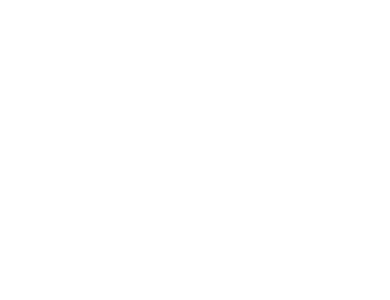
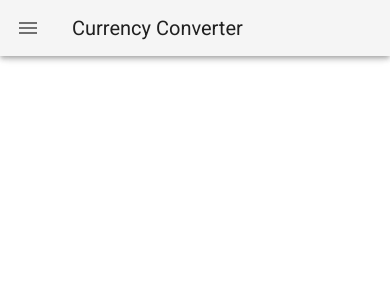
Before and after one commit to Nuran-Jafarov/currency-converter, a Vue app: page / in a window 390 px wide. Shown: the top 300 px of the page. Built offline with nearby package versions, Linux system fonts and the light colour scheme.

Commit message:
Created: TheAppBar and TheNavDrawer components.

```diff
--- a/src/App.vue
+++ b/src/App.vue
@@ -1,9 +1,22 @@
 <template>
-  <v-app> </v-app>
+  <v-app>
+    <the-app-bar></the-app-bar>
+    <the-nav-drawer></the-nav-drawer>
+    <v-main>
+      <v-container fluid>
+        <router-view></router-view>
+      </v-container>
+    </v-main>
+  </v-app>
 </template>
 
 <script>
+import TheAppBar from "@/components/TheAppBar";
+import TheNavDrawer from "@/components/TheNavDrawer";
+
 export default {
   name: "App",
+
+  components: { TheAppBar, TheNavDrawer },
 };
 </script>
--- /dev/null
+++ b/src/components/TheAppBar.vue
@@ -0,0 +1,21 @@
+<template>
+  <v-app-bar app>
+    <v-app-bar-nav-icon
+      class="d-md-none"
+      @click="showNavDrawer"
+    ></v-app-bar-nav-icon>
+
+    <v-toolbar-title>Currency Converter</v-toolbar-title>
+  </v-app-bar>
+</template>
+
+<script>
+export default {
+  name: "TheAppBar",
+  methods: {
+    showNavDrawer() {
+      this.$store.commit("showNavDrawer", { value: true });
+    },
+  },
+};
+</script>
--- /dev/null
+++ b/src/components/TheNavDrawer.vue
@@ -0,0 +1,50 @@
+<template>
+  <v-navigation-drawer app v-model="showNavDrawer" mobile-breakpoint="960">
+    <v-list>
+      <template v-for="(route, i) in routes">
+        <v-list-item
+          :key="i"
+          :to="{ name: route.name }"
+          v-if="showRoute(route)"
+          exact
+          link
+        >
+          <v-list-item-content>
+            <v-list-item-title>{{ getRouteName(route) }}</v-list-item-title>
+          </v-list-item-content>
+        </v-list-item>
+      </template>
+    </v-list>
+  </v-navigation-drawer>
+</template>
+
+<script>
+export default {
+  name: "TheNavDrawer",
+  computed: {
+    showNavDrawer: {
+      get: function() {
+        return this.$store.state.showNavDrawer;
+      },
+      set: function(newValue) {
+        this.$store.commit("showNavDrawer", { value: newValue });
+      },
+    },
+    routes() {
+      return this.$router.options.routes;
+    },
+  },
+  methods: {
+    showRoute(route) {
+      if (!route.meta) return false;
+
+      if (!route.meta.showInNavDrawer) return false;
+
+      return true;
+    },
+    getRouteName(route) {
+      return route.meta.name || route.name;
+    },
+  },
+};
+</script>
--- a/src/store/index.js
+++ b/src/store/index.js
@@ -3,11 +3,17 @@ import Vuex from "vuex";
 
 Vue.use(Vuex);
 
-const state = {};
+const state = {
+  showNavDrawer: false,
+};
 
 const getters = {};
 
-const mutations = {};
+const mutations = {
+  showNavDrawer(state, { value }) {
+    state.showNavDrawer = value;
+  },
+};
 
 const actions = {};
 
```
